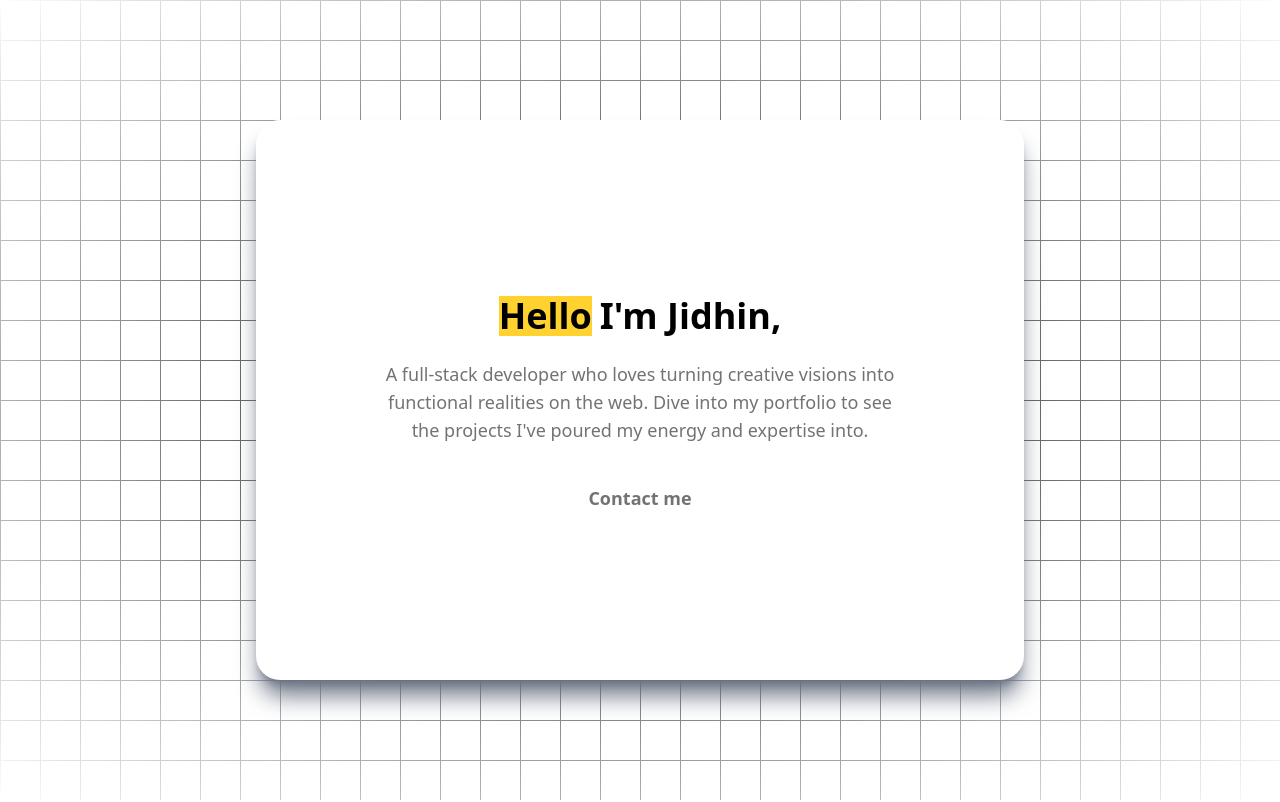
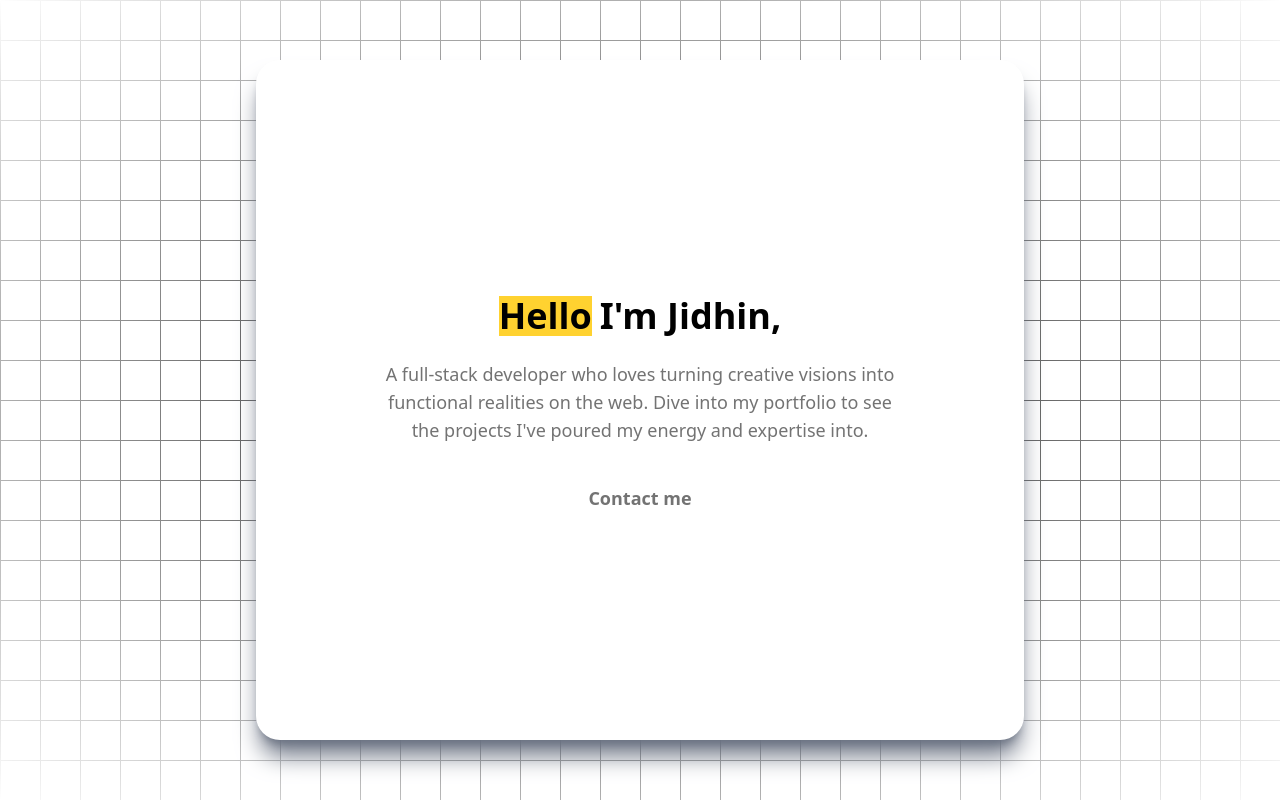
Before and after one commit to jidhin01/Jidhin, a React (Vite) app: page / in a window 1280 px wide. Shown: the top 802 px of the page. Built offline with nearby package versions, Linux system fonts and the light colour scheme.

Commit message:
hero  update

```diff
--- a/src/pages/Herosection.jsx
+++ b/src/pages/Herosection.jsx
@@ -9,7 +9,7 @@ const Herosection = () => {
   return (
     <section className="w-screen h-screen flex items-center justify-center">
       <GridBackground />
-      <div className="min-h-[70%] max-h-[90%] md:max-w-[60%] bg-white backdrop-blur-lg border border-white/20 shadow-xl shadow-gray-500 rounded-3xl relative z-50 flex flex-col flex-1 overflow-hidden">
+      <div className="min-h-[85%] max-h-[90%] md:max-w-[60%] bg-white backdrop-blur-lg border border-white/20 shadow-xl shadow-gray-500 rounded-3xl relative z-50 flex flex-col flex-1 overflow-hidden">
         <div className="flex flex-col items-center justify-center text-center px-4 flex-1">
 
           {/* Headline & Rotating Words — now responsive */}
```
